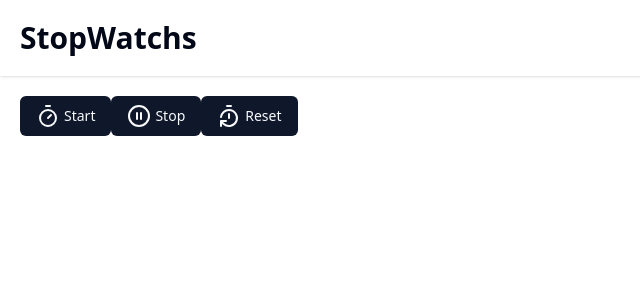
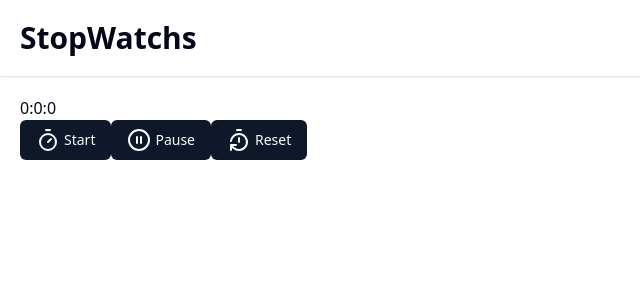
Before and after one commit to airRnot1106/stopwatches, a Next.js app: page /stopwatchs in a window 1280 px wide. Shown: the top 300 px of the page, without its empty margins (0-640 px from the left). Built offline with nearby package versions, Linux system fonts and the light colour scheme.

Commit message:
feat(stopwatch): add StopwatchPauseButton component

```diff
--- /dev/null
+++ b/src/app/stopwatchs/_components/atoms/StopwatchPauseButton.tsx
@@ -0,0 +1,27 @@
+import { Button } from "@/components/ui/button";
+import { CirclePause } from "lucide-react";
+
+type StopwatchPauseButtonPresentationalProps = {
+  onClick: () => void;
+};
+
+const StopwatchPauseButtonPresentational = ({
+  onClick: handleClick,
+}: StopwatchPauseButtonPresentationalProps) => {
+  return (
+    <Button className="space-x-1" onClick={handleClick}>
+      <CirclePause />
+      <p>Pause</p>
+    </Button>
+  );
+};
+
+type StopwatchPauseButtonProps = {
+  onClick: () => void;
+};
+
+export const StopwatchPauseButton = ({
+  onClick: handleClick,
+}: StopwatchPauseButtonProps) => {
+  return <StopwatchPauseButtonPresentational onClick={handleClick} />;
+};
--- a/src/app/stopwatchs/_components/atoms/StopwatchStopButton.tsx
+++ /dev/null
@@ -1,27 +0,0 @@
-import { Button } from "@/components/ui/button";
-import { CirclePause } from "lucide-react";
-
-type StopwatchStopButtonPresentationalProps = {
-  onClick: () => void;
-};
-
-const StopwatchStopButtonPresentational = ({
-  onClick: handleClick,
-}: StopwatchStopButtonPresentationalProps) => {
-  return (
-    <Button className="space-x-1" onClick={handleClick}>
-      <CirclePause />
-      <p>Stop</p>
-    </Button>
-  );
-};
-
-type StopwatchStopButtonProps = {
-  onClick: () => void;
-};
-
-export const StopwatchStopButton = ({
-  onClick: handleClick,
-}: StopwatchStopButtonProps) => {
-  return <StopwatchStopButtonPresentational onClick={handleClick} />;
-};
--- a/src/app/stopwatchs/_components/molecules/StopwatchField.tsx
+++ b/src/app/stopwatchs/_components/molecules/StopwatchField.tsx
@@ -1,18 +1,59 @@
-import { Button } from "@/components/ui/button";
+"use client";
 
-const StopwatchFieldPresentational = () => {
+import { useStopwatch } from "react-timer-hook";
+import { StopwatchStartButton } from "../atoms/StopwatchStartButton";
+import { StopwatchResetButton } from "../atoms/StopwatchResetButton";
+import { StopwatchPauseButton } from "../atoms/StopwatchPauseButton";
+
+type StopwatchFieldPresentationalProps = {
+  hours: number;
+  minutes: number;
+  seconds: number;
+  start: () => void;
+  pause: () => void;
+  reset: () => void;
+};
+
+const StopwatchFieldPresentational = ({
+  hours,
+  minutes,
+  seconds,
+  start,
+  pause,
+  reset,
+}: StopwatchFieldPresentationalProps) => {
   return (
     <div>
-      <div>0</div>
       <div>
-        <Button>Start</Button>
-        <Button>Stop</Button>
-        <Button>Reset</Button>
+        <span>{hours}</span>:<span>{minutes}</span>:<span>{seconds}</span>
+      </div>
+      <div>
+        <StopwatchStartButton onClick={start} />
+        <StopwatchPauseButton onClick={pause} />
+        <StopwatchResetButton onClick={reset} />
       </div>
     </div>
   );
 };
 
 export const StopwatchField = () => {
-  return <StopwatchFieldPresentational />;
+  const { hours, minutes, seconds, start, pause, reset } = useStopwatch({
+    autoStart: false,
+  });
+
+  const handleReset = () => {
+    reset();
+    pause();
+  };
+
+  return (
+    <StopwatchFieldPresentational
+      hours={hours}
+      minutes={minutes}
+      seconds={seconds}
+      start={start}
+      pause={pause}
+      reset={handleReset}
+    />
+  );
 };
--- a/src/app/stopwatchs/page.tsx
+++ b/src/app/stopwatchs/page.tsx
@@ -1,13 +1,9 @@
-import { StopwatchResetButton } from "./_components/atoms/StopwatchResetButton";
-import { StopwatchStartButton } from "./_components/atoms/StopwatchStartButton";
-import { StopwatchStopButton } from "./_components/atoms/StopwatchStopButton";
+import { StopwatchField } from "./_components/molecules/StopwatchField";
 
 export default function Stopwatchs() {
   return (
     <div>
-      <StopwatchStartButton />
-      <StopwatchStopButton />
-      <StopwatchResetButton />
+      <StopwatchField />
     </div>
   );
 }
```
